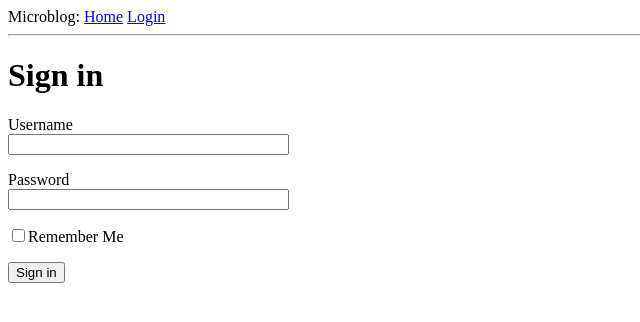
After one commit to brickhill/microblog, a Flask app: page /login in a window 1280 px wide. The commit adds this page. Shown: the top 322 px of the page, without its empty margins (0-640 px from the left). Run offline with Flask 3, Linux system fonts and the light colour scheme.

Commit message:
Forms up and running.

```diff
--- a/app/__init__.py
+++ b/app/__init__.py
@@ -2,7 +2,10 @@
 # 04.01.2025
 
 from flask import Flask
+from config import Config
 
 app = Flask(__name__)
+app.config.from_object(Config)
+# print(app.config)
 
 from app import routes
--- /dev/null
+++ b/app/forms.py
@@ -0,0 +1,12 @@
+# Flask form definitions.
+# 05.01.2025
+
+from flask_wtf import FlaskForm
+from wtforms import StringField, PasswordField, BooleanField, SubmitField
+from wtforms.validators import DataRequired
+
+class LoginForm(FlaskForm):
+    username = StringField('Username', validators=[DataRequired()])
+    password = PasswordField('Password', validators=[DataRequired()])
+    remember_me = BooleanField('Remember Me')
+    submit = SubmitField('Sign in')
--- a/app/routes.py
+++ b/app/routes.py
@@ -2,7 +2,8 @@
 # 04.01.2025
 
 from app import app
-from flask import render_template
+from flask import render_template, flash, redirect, url_for
+from app.forms import LoginForm
 
 @app.route("/")
 @app.route("/index")
@@ -13,3 +14,12 @@ def index():
         {"author": {"username": "Frank"}, "body": "Post number 2"}
     ]
     return render_template("index.html", title=None, user=user, posts=posts)
+
+@app.route("/login", methods=['GET', 'POST'])
+def login():
+    form = LoginForm()
+    if form.validate_on_submit():
+        flash('login requested for user {} remember_me ={}'.format(form.username.data,
+        form.remember_me.data))
+        return redirect(url_for('index'))
+    return render_template("login.html", title="Login", form=form)
--- a/app/templates/base.html
+++ b/app/templates/base.html
@@ -9,9 +9,20 @@
     </head>
     <body>
         <div>
-            Microblog:<a href="/index">Home</a>
+            Microblog:
+            <a href="{{ url_for('index') }}">Home</a>
+            <a href="{{ url_for('login') }}">Login</a>
         </div>
-    <hr/>
+        <hr/>
+        {% with messages = get_flashed_messages() %}
+            {% if messages %}
+                <ul>
+                    {% for message in messages %}
+                    <li>{{ message }}</li>
+                    {% endfor %}
+                </ul>
+            {% endif %}
+        {% endwith %}
         {% block  content %}
         {% endblock  content %}
     </body>
--- /dev/null
+++ b/app/templates/login.html
@@ -0,0 +1,26 @@
+{% extends "base.html" %}
+
+{% block content %}
+<h1>Sign in</h1>
+<form action="" method="post" novalidate>
+    {{ form.hidden_tag() }}
+    <p>
+        {{ form.username.label }}<br>
+        {{ form.username(size=32)}}<br>
+        {% for error in form.username.errors %}
+            <span style="color: red">{{ error }}</span>
+        {% endfor %}
+    </p>
+    <p>
+        {{ form.password.label }}<br>
+        {{ form.password(size=32)}}<br>
+        {% for error in form.password.errors %}
+            <span style="color: red">{{ error }}</span>
+        {% endfor %}
+    </p>
+    <p>
+        {{ form.remember_me }}{{ form.remember_me.label }}
+    </p>
+    <p>{{ form.submit()}}</p>
+</form>
+{% endblock content %}
```
Also changed, not shown: config.py (added, +7 -0 lines).
